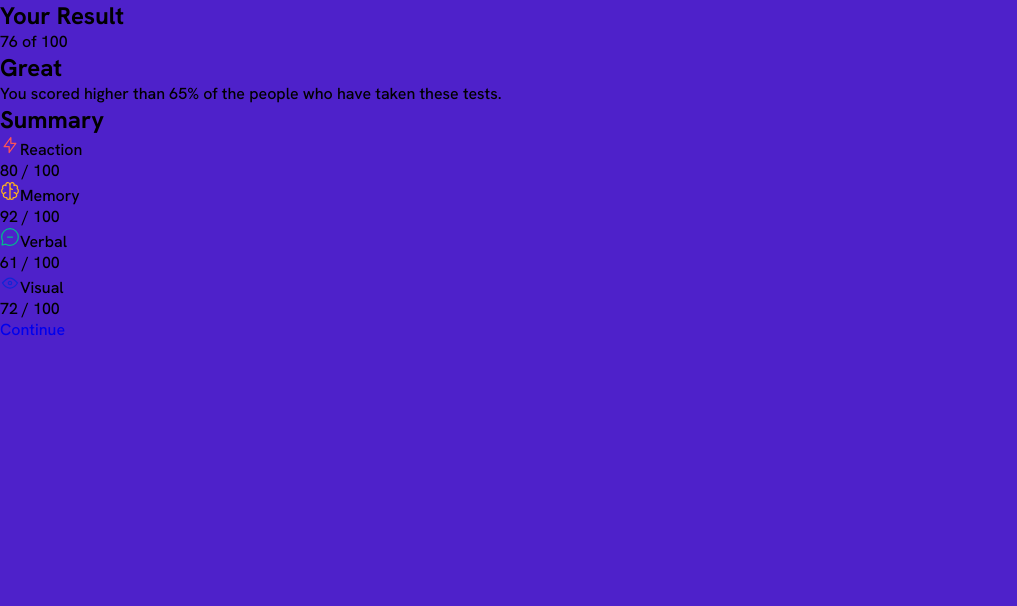
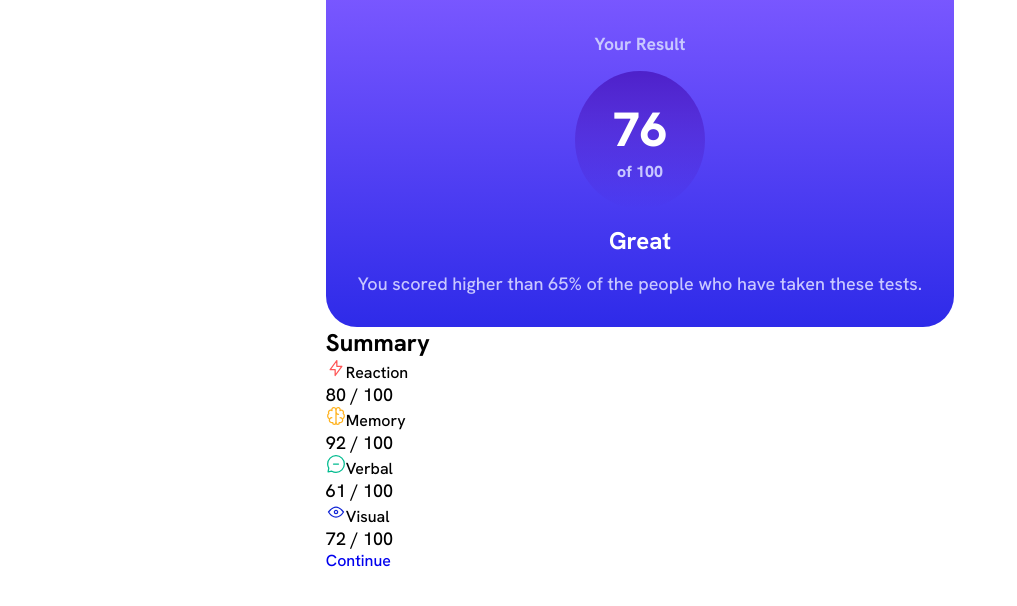
Before and after one commit to BoxyPipesnake/Results-summary-component-FM, a plain HTML site: page index.html in a window 1280 px wide. Shown: the whole page, without its empty margins (0-1017 px from the left). Drawn offline with Linux system fonts and the light colour scheme.

Commit message:
finish score section

```diff
--- a/index.html
+++ b/index.html
@@ -5,7 +5,7 @@
   <meta name="viewport" content="width=device-width, initial-scale=1.0"> <!-- displays site properly based on user's device -->
 
   <link rel="icon" type="image/png" sizes="32x32" href="./assets/images/favicon-32x32.png">
-  <link rel="stylesheet" href="./styles/main.css" />
+  <link rel="stylesheet" href="/styles/main.css" />
   <title>Frontend Mentor | Results summary component</title>
 
   <!-- Feel free to remove these styles or customise in your own stylesheet 👍 -->
@@ -20,8 +20,8 @@
     <section class="score">
       <h1>Your Result</h1>
       <div class="score__punctuation">
-        76
-        of 100
+        <span>76</span>
+        <span>of 100</span>
       </div>
       <h2 class="score__phrase">Great</h2>
       <p class="score__review">
--- a/scss/main.scss
+++ b/scss/main.scss
@@ -1,5 +1,5 @@
-@import "variables";
-//@use 'variables';
+@use 'variables' as v;
+
 
 @font-face {
     font-family: "Hanken Grotesk";
@@ -11,13 +11,72 @@
     box-sizing: border-box;
     margin: 0;
     padding: 0;
+    font-family: v.$font-family;
 }
 
 a {
     text-decoration: none;
 }
 
+h1 {
+    color: v.$light-lavender;
+    font-size: 1.1rem;
+}
+
+p {
+    font-size: v.$font-size;
+}
+
+span {
+    display: block;
+}
+
 body {
-    font-family: $font-family, 'Times New Roman', Times, serif;
-    background-color: $violet-blue;
+    min-height: 100vh;
+    display: flex;
+    justify-content: center;;
 }
+
+.wrapper {
+
+    .score {
+        //background-color: v.$cobalt-blue;
+        background: linear-gradient(v.$light-slate-blue, v.$light-royal-blue);
+        text-align: center;
+        padding: 2rem;
+        border-bottom-left-radius: 31px;
+        border-bottom-right-radius: 31px;
+        display: flex;
+        align-items: center;
+        flex-direction: column;
+        gap: 1rem;
+    }
+}
+
+.score__punctuation{
+    background-color: red;
+    background: linear-gradient(v.$violet-blue, v.$persian-blue);
+    border-radius: 58%;
+    padding: 1.7rem;
+    width: 130px;
+
+    span:first-child {
+        font-size: 3rem;
+        font-weight: 900;
+        color: v.$white;
+    }
+
+    span:nth-child(2) {
+        color: v.$light-lavender;
+        font-weight: 900;
+    }
+
+}
+
+.score__phrase {
+    color: v.$white;
+}
+
+.score__review{
+    color: v.$light-lavender;
+}
```
Also changed, not shown: scss/_variables.scss (line endings or trailing spaces), styles/main.css, 1 other file.
